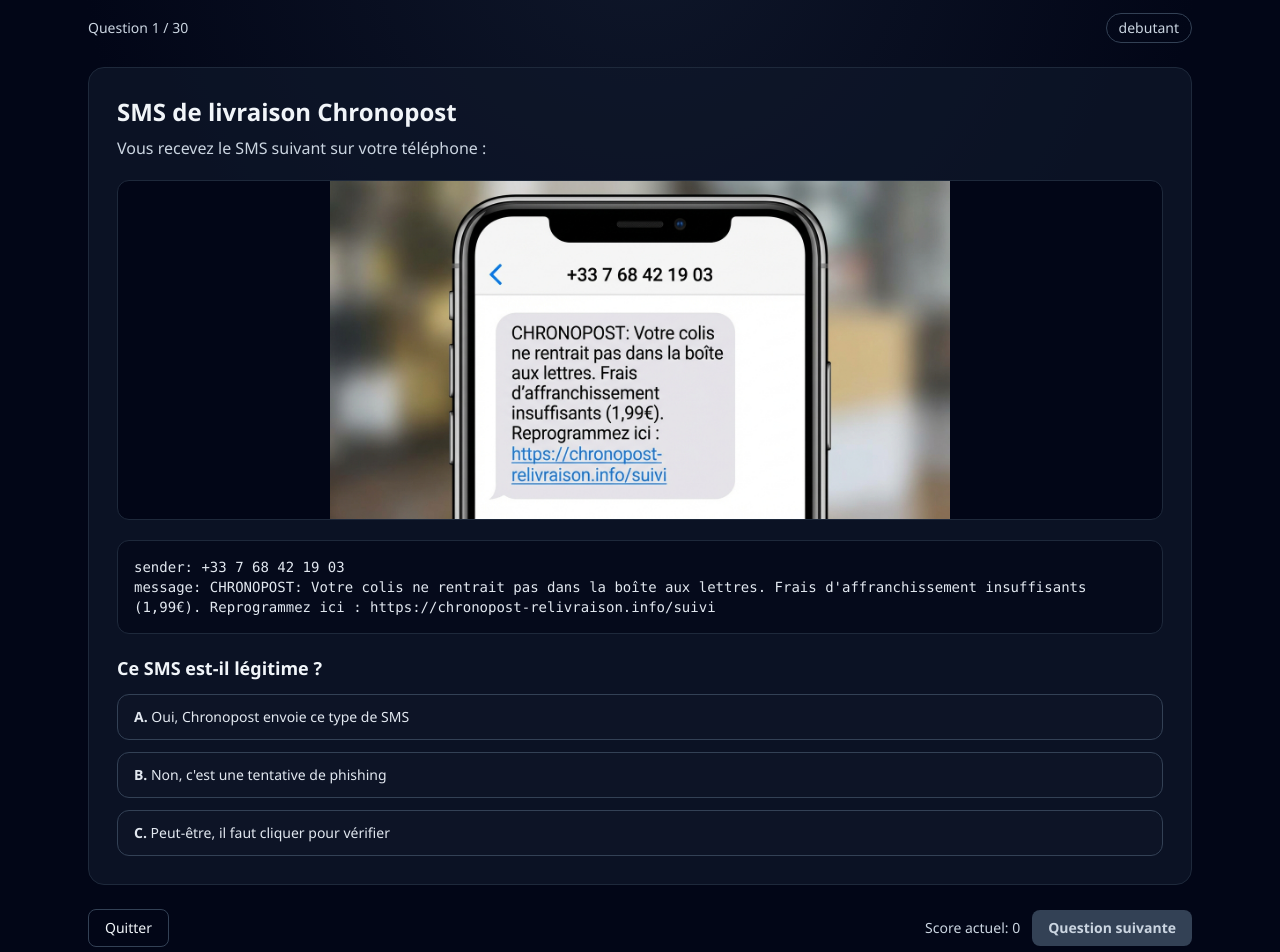
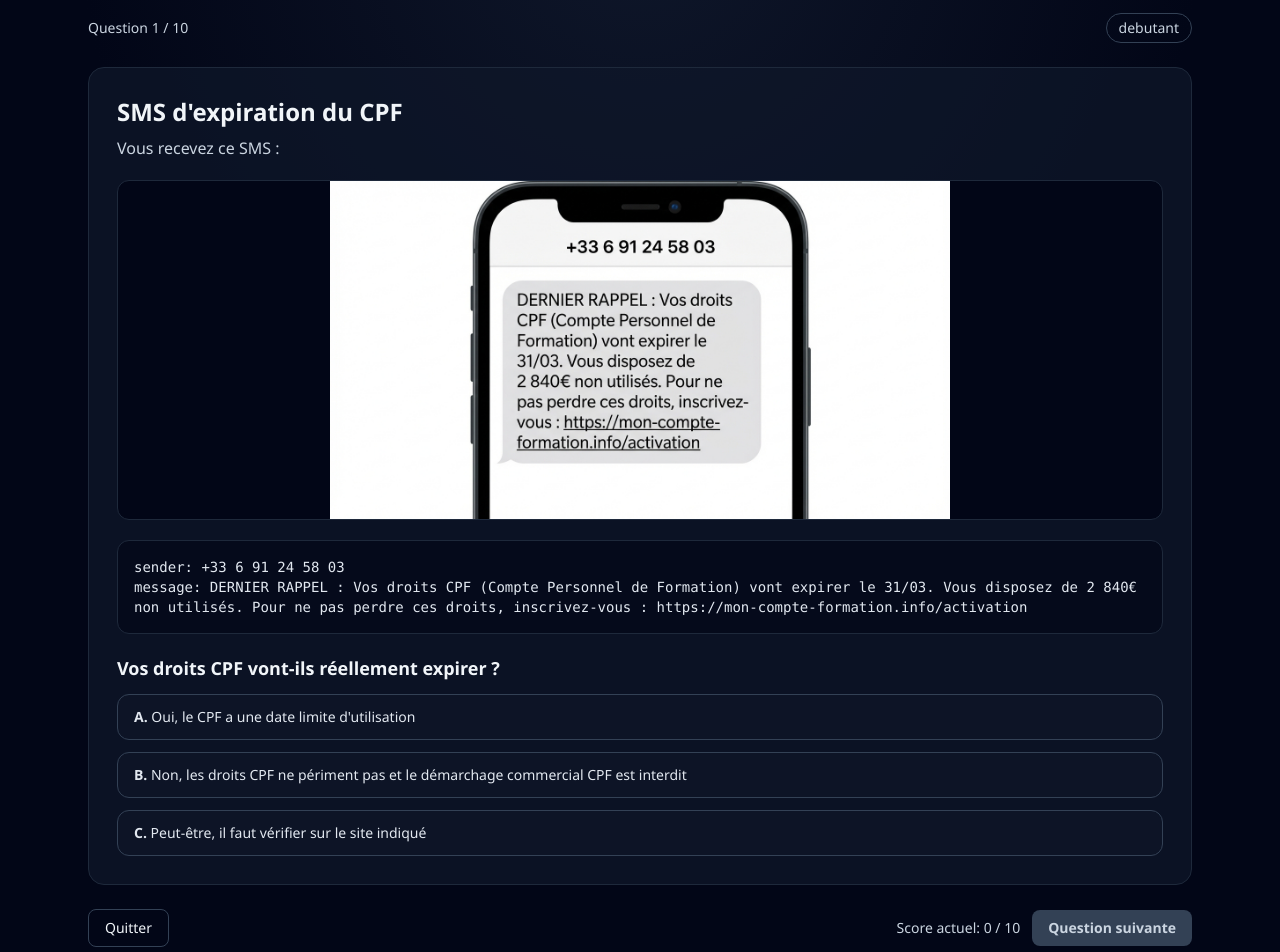
Before and after one commit to tomconte/quiz-anti-scam, a React (Vite) app: page /quiz in a window 1280 px wide. Shown: the part 80-1032 px from the top of the page. Built offline with nearby package versions, Linux system fonts and the light colour scheme.

Commit message:
Implement 10-question random quiz sessions and score feedback (#1)

```diff
--- a/src/components/HomePage.tsx
+++ b/src/components/HomePage.tsx
@@ -4,7 +4,7 @@
 
 export function HomePage(): JSX.Element {
   const navigate = useNavigate();
-  const { restart } = useQuizStore();
+  const { startQuiz, startBrowse } = useQuizStore();
 
   return (
     <section className="grid gap-6 md:grid-cols-[1.2fr_0.8fr]">
@@ -18,7 +18,7 @@
           <button
             className="rounded-lg bg-cyan-400 px-4 py-2 text-sm font-semibold text-slate-950 transition hover:bg-cyan-300"
             onClick={() => {
-              restart();
+              startQuiz();
               navigate('/quiz');
             }}
             type="button"
@@ -31,6 +31,16 @@
           >
             Voir les thèmes
           </Link>
+          <button
+            className="rounded-lg border border-cyan-500/50 px-4 py-2 text-sm font-semibold text-cyan-200 transition hover:border-cyan-300 hover:text-cyan-100"
+            onClick={() => {
+              startBrowse();
+              navigate('/quiz');
+            }}
+            type="button"
+          >
+            Explorer toutes les questions
+          </button>
         </div>
       </div>
 
--- a/src/components/QuizPage.tsx
+++ b/src/components/QuizPage.tsx
@@ -1,6 +1,5 @@
 import { Navigate, useNavigate } from 'react-router-dom';
-import { getScore, useQuizStore } from '../features/quiz/store';
-import { quizDatabase } from '../features/quiz/data';
+import { getScore, getSessionQuestions, useQuizStore } from '../features/quiz/store';
 import { resolveImageByQuestionId } from '../features/quiz/images';
 
 function formatScenarioContent(content: Record<string, unknown>): string {
@@ -11,13 +10,14 @@
 
 export function QuizPage(): JSX.Element {
   const navigate = useNavigate();
-  const { currentIndex, answers, completed, submitAnswer, next } = useQuizStore();
+  const { mode, currentIndex, answers, completed, submitAnswer, next } = useQuizStore();
 
   if (completed) {
     return <Navigate to="/result" replace />;
   }
 
-  const question = quizDatabase.questions[currentIndex];
+  const sessionQuestions = getSessionQuestions();
+  const question = sessionQuestions[currentIndex];
   if (!question) {
     return <Navigate to="/" replace />;
   }
@@ -27,12 +27,12 @@
   const isCorrect = selected === question.correct_answer;
   const canContinue = Boolean(selected);
 
-  const isLast = currentIndex === quizDatabase.questions.length - 1;
+  const isLast = currentIndex === sessionQuestions.length - 1;
 
   return (
     <section className="space-y-6">
       <div className="flex items-center justify-between text-sm text-slate-300">
-        <span>Question {currentIndex + 1} / {quizDatabase.questions.length}</span>
+        <span>Question {currentIndex + 1} / {sessionQuestions.length}</span>
         <span className="rounded-full border border-slate-700 px-3 py-1">{question.difficulty}</span>
       </div>
 
@@ -123,7 +123,9 @@
         </button>
 
         <div className="flex items-center gap-3">
-          <p className="text-sm text-slate-300">Score actuel: {getScore().correct}</p>
+          <p className="text-sm text-slate-300">
+            Score actuel: {getScore().correct} {mode === 'quiz' ? '/ 10' : ''}
+          </p>
           <button
             className="rounded-lg bg-cyan-400 px-4 py-2 text-sm font-semibold text-slate-950 disabled:cursor-not-allowed disabled:bg-slate-700 disabled:text-slate-300"
             disabled={!canContinue}
--- a/src/components/ResultsPage.tsx
+++ b/src/components/ResultsPage.tsx
@@ -2,28 +2,56 @@
 import { useNavigate } from 'react-router-dom';
 import { getScore, useQuizStore } from '../features/quiz/store';
 
+function getEncouragement(percent: number): string {
+  if (percent >= 90) {
+    return 'Excellent réflexe : vous repérez très bien les signaux d’arnaque.';
+  }
+
+  if (percent >= 70) {
+    return 'Très bon résultat : continuez comme ça, vous êtes sur la bonne voie.';
+  }
+
+  if (percent >= 50) {
+    return 'Bon début : encore un peu d’entraînement et vous gagnerez en confiance.';
+  }
+
+  return 'Chaque essai aide à progresser : vous faites déjà le plus important en vous entraînant.';
+}
+
 export function ResultsPage(): JSX.Element {
   const navigate = useNavigate();
-  const { restart } = useQuizStore();
+  const { startQuiz, startBrowse } = useQuizStore();
   const score = getScore();
   const percent = Math.round((score.correct / score.total) * 100);
+  const encouragement = getEncouragement(percent);
 
   return (
     <section className="mx-auto max-w-2xl rounded-2xl border border-slate-800 bg-slate-900/70 p-8 text-center">
       <p className="text-sm uppercase tracking-wide text-cyan-300">Quiz terminé</p>
       <h1 className="mt-2 text-3xl font-black">{score.correct} / {score.total}</h1>
       <p className="mt-2 text-slate-300">Taux de réussite: {percent}%</p>
+      <p className="mt-3 text-sm text-cyan-100">{encouragement}</p>
 
       <div className="mt-8 flex flex-wrap justify-center gap-3">
         <button
           className="rounded-lg bg-cyan-400 px-4 py-2 text-sm font-semibold text-slate-950"
           onClick={() => {
-            restart();
+            startQuiz();
             navigate('/quiz');
           }}
           type="button"
         >
-          Recommencer
+          Refaire un quiz (10 questions aléatoires)
+        </button>
+        <button
+          className="rounded-lg border border-cyan-500/50 px-4 py-2 text-sm font-semibold text-cyan-200"
+          onClick={() => {
+            startBrowse();
+            navigate('/quiz');
+          }}
+          type="button"
+        >
+          Explorer toutes les questions
         </button>
         <Link className="rounded-lg border border-slate-700 px-4 py-2 text-sm font-semibold" to="/learn">
           Voir les conseils
--- a/src/features/quiz/store.ts
+++ b/src/features/quiz/store.ts
@@ -1,10 +1,34 @@
 import { create } from 'zustand';
 import { quizDatabase } from './data';
 
+type SessionMode = 'quiz' | 'browse';
+
+const QUIZ_QUESTION_COUNT = 10;
+
+function shuffle<T>(items: T[]): T[] {
+  const clone = [...items];
+
+  for (let i = clone.length - 1; i > 0; i -= 1) {
+    const randomIndex = Math.floor(Math.random() * (i + 1));
+    [clone[i], clone[randomIndex]] = [clone[randomIndex], clone[i]];
+  }
+
+  return clone;
+}
+
+function getRandomQuestionIds(): number[] {
+  const ids = quizDatabase.questions.map((question) => question.id);
+  return shuffle(ids).slice(0, QUIZ_QUESTION_COUNT);
+}
+
 interface QuizState {
+  mode: SessionMode;
+  questionIds: number[];
   currentIndex: number;
   answers: Record<number, string>;
   completed: boolean;
+  startQuiz: () => void;
+  startBrowse: () => void;
   submitAnswer: (questionId: number, optionId: string) => void;
   next: () => void;
   restart: () => void;
@@ -12,37 +36,82 @@
 
 const STORAGE_KEY = 'quiz-anti-arnaque-v1';
 
-function loadInitialState(): Pick<QuizState, 'currentIndex' | 'answers' | 'completed'> {
+function loadInitialState(): Pick<QuizState, 'mode' | 'questionIds' | 'currentIndex' | 'answers' | 'completed'> {
   try {
     const raw = localStorage.getItem(STORAGE_KEY);
     if (!raw) {
-      return { currentIndex: 0, answers: {}, completed: false };
+      return {
+        mode: 'quiz',
+        questionIds: getRandomQuestionIds(),
+        currentIndex: 0,
+        answers: {},
+        completed: false
+      };
     }
 
-    const parsed = JSON.parse(raw) as Pick<QuizState, 'currentIndex' | 'answers' | 'completed'>;
+    const parsed = JSON.parse(raw) as Pick<QuizState, 'mode' | 'questionIds' | 'currentIndex' | 'answers' | 'completed'>;
+
+    const fallbackQuestionIds = parsed.mode === 'browse'
+      ? quizDatabase.questions.map((question) => question.id)
+      : getRandomQuestionIds();
+
     return {
+      mode: parsed.mode ?? 'quiz',
+      questionIds: parsed.questionIds?.length ? parsed.questionIds : fallbackQuestionIds,
       currentIndex: parsed.currentIndex ?? 0,
       answers: parsed.answers ?? {},
       completed: parsed.completed ?? false
     };
   } catch {
-    return { currentIndex: 0, answers: {}, completed: false };
+    return {
+      mode: 'quiz',
+      questionIds: getRandomQuestionIds(),
+      currentIndex: 0,
+      answers: {},
+      completed: false
+    };
   }
 }
 
-function persist(state: Pick<QuizState, 'currentIndex' | 'answers' | 'completed'>): void {
+function persist(state: Pick<QuizState, 'mode' | 'questionIds' | 'currentIndex' | 'answers' | 'completed'>): void {
   localStorage.setItem(STORAGE_KEY, JSON.stringify(state));
 }
 
 const initial = loadInitialState();
 
 export const useQuizStore = create<QuizState>((set, get) => ({
+  mode: initial.mode,
+  questionIds: initial.questionIds,
   currentIndex: initial.currentIndex,
   answers: initial.answers,
   completed: initial.completed,
+  startQuiz: () => {
+    const nextState = {
+      mode: 'quiz' as SessionMode,
+      questionIds: getRandomQuestionIds(),
+      currentIndex: 0,
+      answers: {},
+      completed: false
+    };
+    persist(nextState);
+    set(nextState);
+  },
+  startBrowse: () => {
+    const nextState = {
+      mode: 'browse' as SessionMode,
+      questionIds: quizDatabase.questions.map((question) => question.id),
+      currentIndex: 0,
+      answers: {},
+      completed: false
+    };
+    persist(nextState);
+    set(nextState);
+  },
   submitAnswer: (questionId, optionId) => {
     const nextAnswers = { ...get().answers, [questionId]: optionId };
     const nextState = {
+      mode: get().mode,
+      questionIds: get().questionIds,
       currentIndex: get().currentIndex,
       answers: nextAnswers,
       completed: get().completed
@@ -51,8 +120,10 @@
     set({ answers: nextAnswers });
   },
   next: () => {
-    const isLastQuestion = get().currentIndex >= quizDatabase.questions.length - 1;
+    const isLastQuestion = get().currentIndex >= get().questionIds.length - 1;
     const nextState = {
+      mode: get().mode,
+      questionIds: get().questionIds,
       currentIndex: isLastQuestion ? get().currentIndex : get().currentIndex + 1,
       answers: get().answers,
       completed: isLastQuestion
@@ -61,21 +132,37 @@
     set(nextState);
   },
   restart: () => {
-    const nextState = { currentIndex: 0, answers: {}, completed: false };
+    const nextState = {
+      mode: 'quiz' as SessionMode,
+      questionIds: getRandomQuestionIds(),
+      currentIndex: 0,
+      answers: {},
+      completed: false
+    };
     persist(nextState);
     set(nextState);
   }
 }));
 
 export function getScore(): { total: number; correct: number } {
-  const { answers } = useQuizStore.getState();
+  const { answers, questionIds } = useQuizStore.getState();
+  const questionsInSession = quizDatabase.questions.filter((question) => questionIds.includes(question.id));
   let correct = 0;
 
-  for (const question of quizDatabase.questions) {
+  for (const question of questionsInSession) {
     if (answers[question.id] === question.correct_answer) {
       correct += 1;
     }
   }
 
-  return { total: quizDatabase.questions.length, correct };
+  return { total: questionsInSession.length, correct };
 }
+
+export function getSessionQuestions() {
+  const { questionIds } = useQuizStore.getState();
+  const questionsById = new Map(quizDatabase.questions.map((question) => [question.id, question]));
+
+  return questionIds
+    .map((questionId) => questionsById.get(questionId))
+    .filter((question): question is NonNullable<typeof question> => Boolean(question));
+}
```
